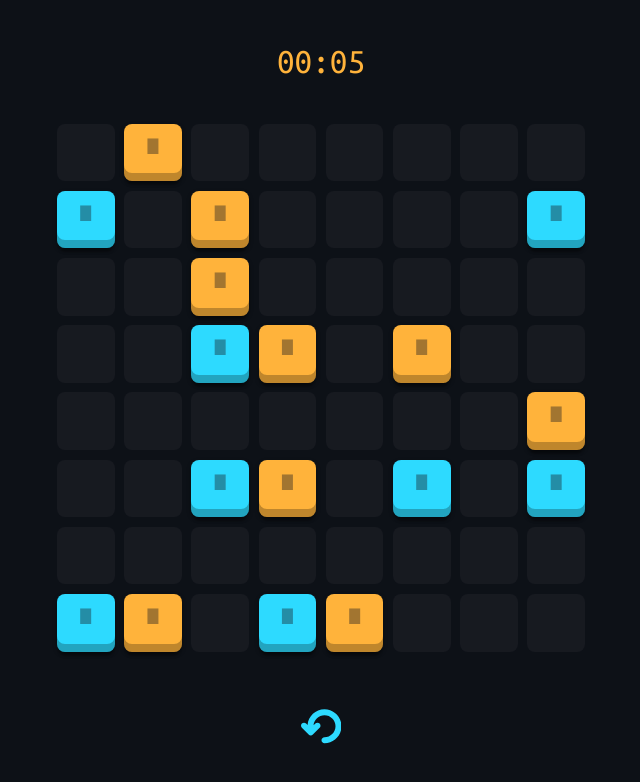
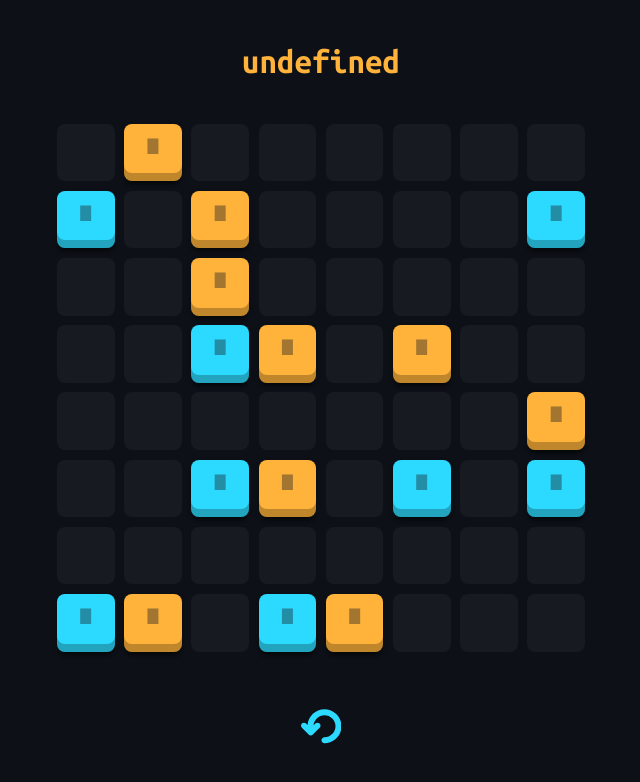
Before and after one commit to cheatsnake/binario, a Svelte app: page / in a window 1280 px wide. Shown: the top 782 px of the page, without its empty margins (319-959 px from the left). Built offline with nearby package versions, Linux system fonts and the light colour scheme.

Commit message:
update timer logic

```diff
--- a/src/components/Timer.svelte
+++ b/src/components/Timer.svelte
@@ -6,17 +6,20 @@
     let last_time = window.performance.now();
     let frame: number;
     let formatedTime: string;
+    export let isPlay: boolean;
 
     (function update() {
-        frame = requestAnimationFrame(update);
+        if (isPlay) {
+            frame = requestAnimationFrame(update);
 
-        const time = window.performance.now();
-        elapsed += time - last_time;
-        elapsedSeconds = +(elapsed / 1000).toFixed(0)
+            const time = window.performance.now();
+            elapsed += time - last_time;
+            elapsedSeconds = +(elapsed / 1000).toFixed(0)
 
-        last_time = time;
+            last_time = time;
 
-        formatTime()
+            formatTime();
+        }
     }());
 
     function formatLength(num: number): string {
@@ -42,8 +45,14 @@
 
 <style lang="scss">
 	.timer {
+        cursor: pointer;
+        user-select: none;
 		font-size: 2.2rem;
-		font-weight: 400;
+		font-weight: 700;
 		color: #ffb33b;
+        transition: 0.3s all;
+        &:hover {
+            transform: scale(1.1);
+        }
 	}
 </style>
```
